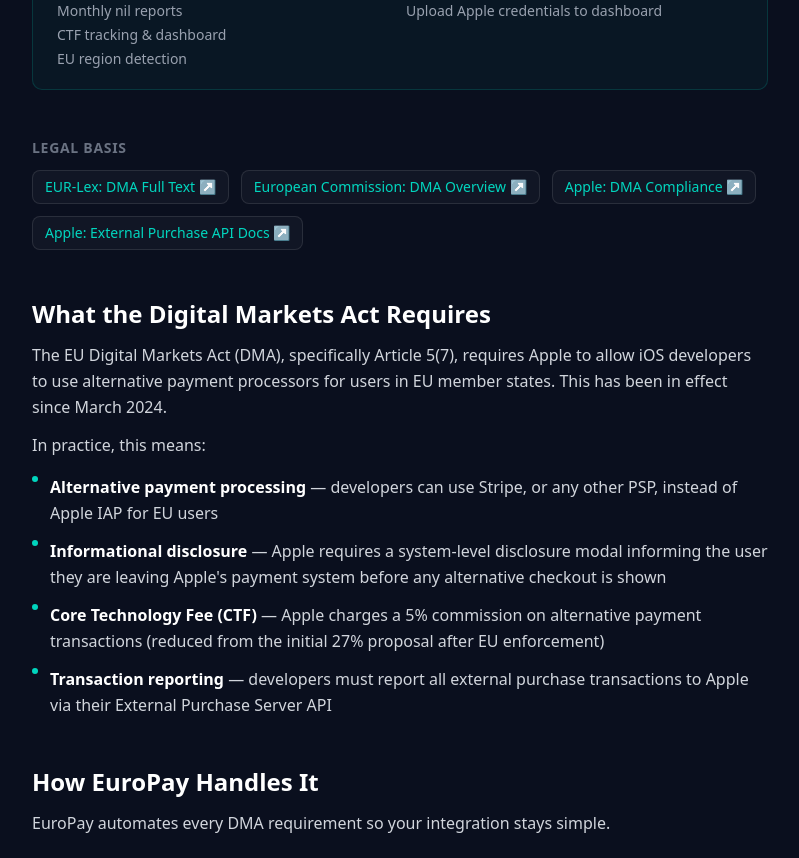
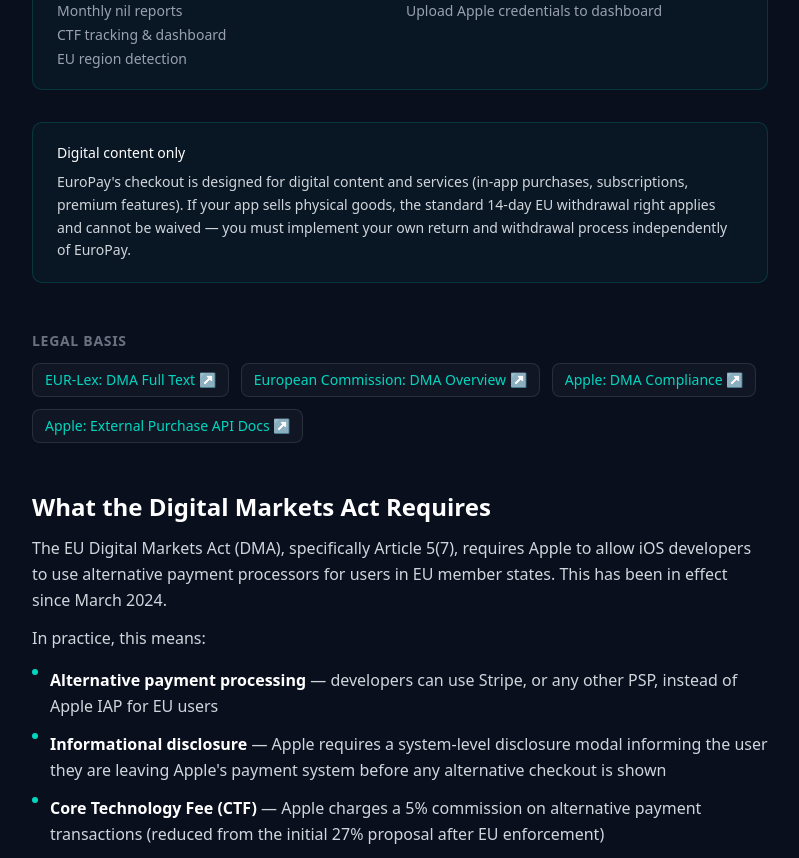
Before and after one commit to mhxdev/eupay, a Next.js app in the folder apps/web/: page /docs/dma-compliance in a window 1280 px wide. Shown: the part 1140-1998 px from the top of the page, without its empty margins (256-1055 px from the left). Built offline with nearby package versions, Linux system fonts and the light colour scheme.

Commit message:
fix: Widerrufsrecht English fallback verified, digital content scope callout on DMA page

```diff
--- a/apps/web/src/app/docs/dma-compliance/page.tsx
+++ b/apps/web/src/app/docs/dma-compliance/page.tsx
@@ -158,6 +158,18 @@
           </div>
         </div>
       </section>
+
+      {/* Digital content scope note */}
+      <div className="mt-8 rounded-lg border border-teal-500/20 bg-teal-500/5 px-6 py-5">
+        <p className="text-sm font-medium text-white">Digital content only</p>
+        <p className="mt-2 text-sm text-gray-300 leading-relaxed">
+          EuroPay&apos;s checkout is designed for digital content and services
+          (in-app purchases, subscriptions, premium features). If your app sells
+          physical goods, the standard 14-day EU withdrawal right applies and
+          cannot be waived — you must implement your own return and withdrawal
+          process independently of EuroPay.
+        </p>
+      </div>
 
       {/* Legal Basis */}
       <section className="mt-12">
```
